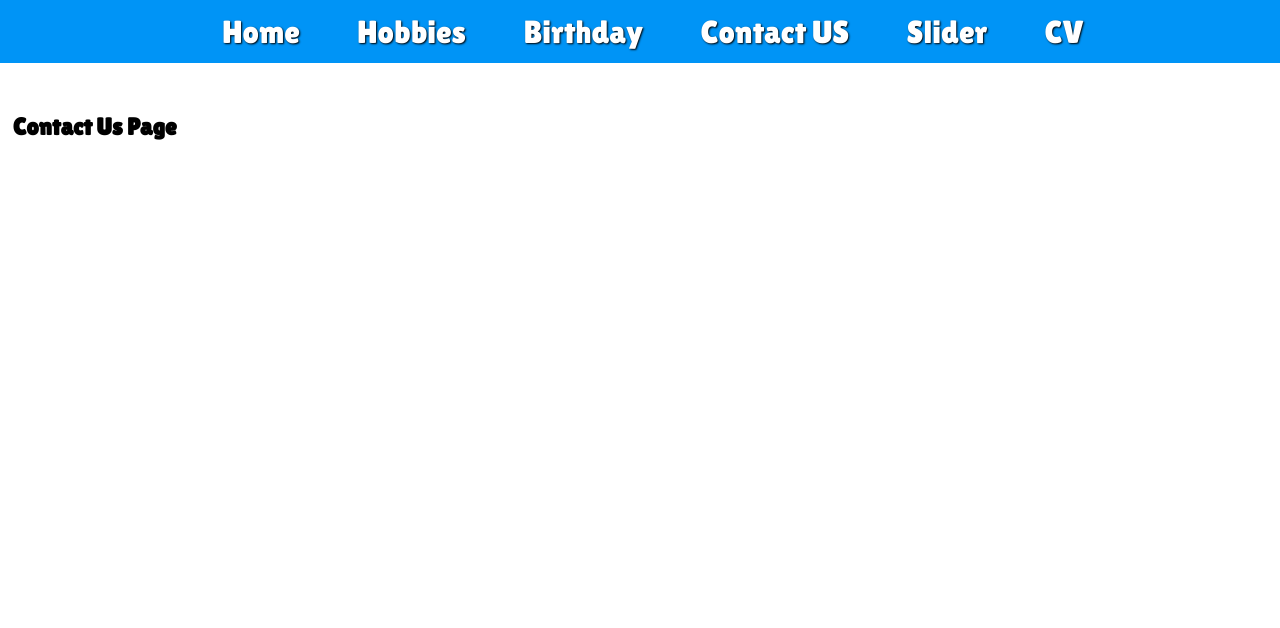
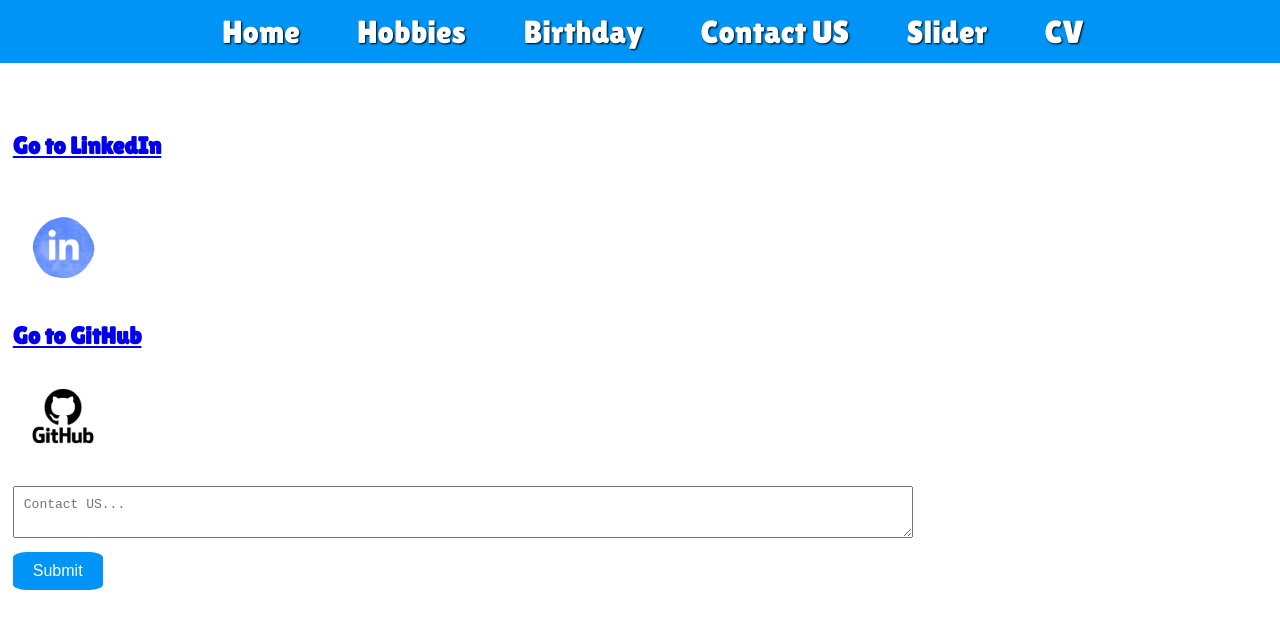
Before and after one commit to 3mohamed-abdelfattah/HTML-CSS-ITI-Task, a plain HTML site: page HomePage.html in a window 1280 px wide. Both pictures are taken after a click on the link "Contact US". Drawn offline with Linux system fonts and the light colour scheme.

Commit message:
contact content

```diff
--- a/HomePage.html
+++ b/HomePage.html
@@ -102,9 +102,25 @@
     <!-- contact content -->
 
     <section id="contact" class="page">
-        <h1>Contact Us Page</h1>
-        <form>
-            <!-- Form content -->
+        <br/>
+        <a href="https://www.linkedin.com/in/mohamed-devmaster/">
+        <h2>
+            Go to LinkedIn
+        </h2>
+        <br/>
+            <img width="8%" src="Photos/logo1.png" alt="Image">
+        </a>
+        <br/>
+        <a href="https://github.com/3mohamed-abdelfattah">
+        <h2>
+            Go to GitHub
+        </h2>
+        <br/>
+            <img width="8%"src="Photos/logo2.png" alt="Image">
+        </a>
+        <form style="margin-top: 3%;"  method="post" action="#thank-you">
+            <textarea name="message" placeholder="Contact US..." required></textarea><br>
+            <button type="submit">Submit</button>
         </form>
     </section>
 
--- a/css/HomeStyle.css
+++ b/css/HomeStyle.css
@@ -118,12 +118,12 @@ section {
 }
 
 .birthday-message form {
-    max-width: 50%;
+    max-width: 100%;
     margin: auto;
 }
 
 textarea {
-    width: 100%;
+    width: 70%;
     padding: 10px;
     margin-bottom: 10px;
     resize: vertical;
@@ -137,6 +137,11 @@ button {
     border: none;
     cursor: pointer;
     font-size: 1em;
+    border-radius: 15%;
+}
+button:hover {
+    background-color: #0269ad;
+    color: #000000;
 }
 
 .birthday-message button:hover {
```
Also changed, not shown: Photos/logo1.png (added), Photos/logo2.png (added).
